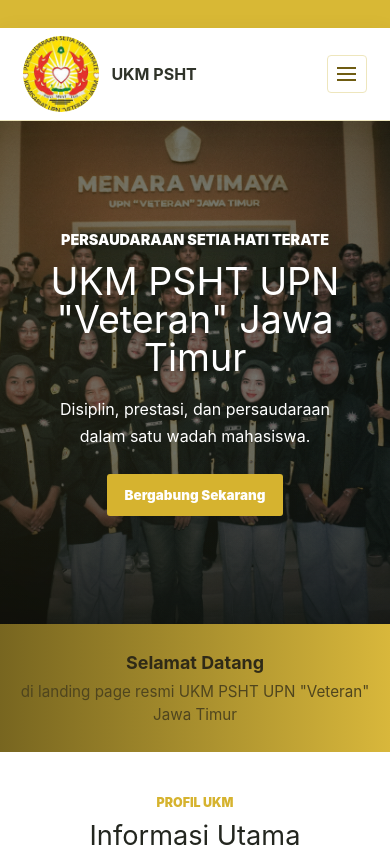
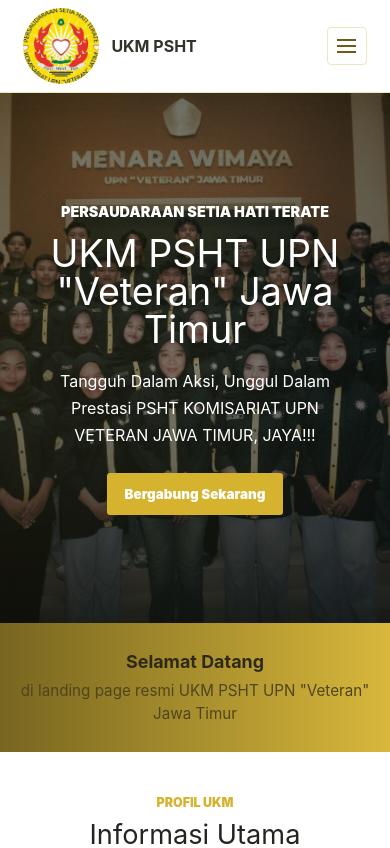
Before and after one commit to angga118/profil-UKM-PSHT-UPN-VETERAN, a React (Vite) app: page / in a window 390 px wide. Shown: the top 848 px of the page. Built offline with nearby package versions, Linux system fonts and the light colour scheme.

Commit message:
perbaikan

```diff
--- a/src/App.css
+++ b/src/App.css
@@ -147,18 +147,6 @@ a {
     opacity: 1;
     transform: translateY(0) scale(1);
   }
-}
-
-.topbar {
-  display: flex;
-  justify-content: center;
-  gap: 24px;
-  min-height: 28px;
-  padding: 6px 18px;
-  background: #d8b835;
-  color: #2f2a17;
-  font-size: 0.76rem;
-  font-weight: 700;
 }
 
 .site-header {
@@ -791,12 +779,6 @@ a {
 }
 
 @media (max-width: 640px) {
-  .topbar {
-    flex-direction: column;
-    gap: 2px;
-    text-align: center;
-  }
-
   .brand small {
     display: none;
   }
--- a/src/App.jsx
+++ b/src/App.jsx
@@ -145,10 +145,6 @@ function App() {
         </div>
       )}
 
-      <div className="topbar">
-
-      </div>
-
       <header className="site-header">
         <a
           className="brand"
@@ -195,7 +191,7 @@ function App() {
           <div className="hero-overlay">
             <p>Persaudaraan Setia Hati Terate</p>
             <h1>UKM PSHT UPN "Veteran" Jawa Timur</h1>
-            <span>Disiplin, prestasi, dan persaudaraan dalam satu wadah mahasiswa.</span>
+            <span>Tangguh Dalam Aksi, Unggul Dalam Prestasi PSHT KOMISARIAT UPN VETERAN JAWA TIMUR, JAYA!!!</span>
             <a href="#kontak" onClick={(event) => scrollToSection(event, '#kontak')}>
               Bergabung Sekarang
             </a>
```
